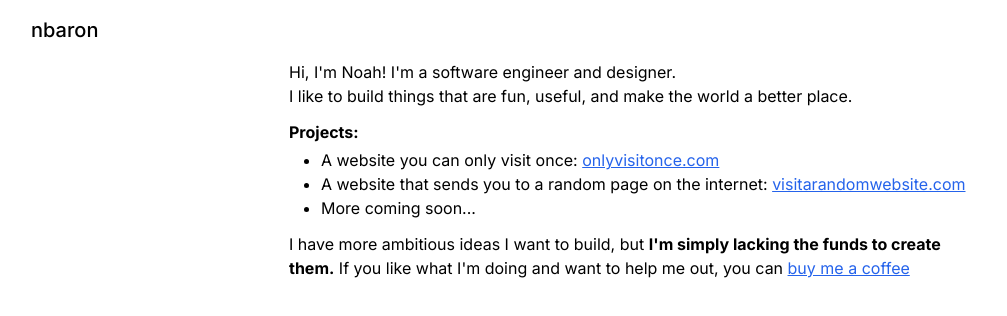
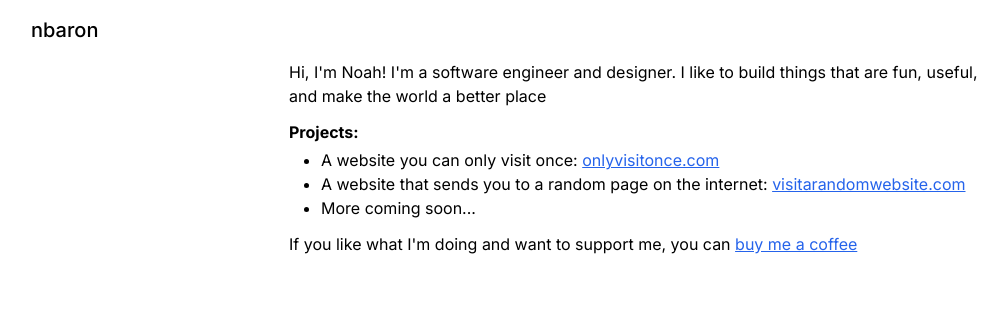
Before and after one commit to noahbaron91/nbaron, a Next.js app: page / in a window 1280 px wide. Shown: the top 316 px of the page, without its empty margins (1-1008 px from the left). Built offline with nearby package versions, Linux system fonts and the light colour scheme.

Commit message:
feat: revert text

```diff
--- a/src/app/page.tsx
+++ b/src/app/page.tsx
@@ -14,9 +14,8 @@ export default function Home() {
       <Header />
       <section className='mx-8 md:mx-auto sm:mx-24 md:max-w-[700px] flex flex-col gap-3'>
         <p>
-          Hi, I{"'"}m Noah! I{"'"}m a software engineer and designer. <br />I
-          like to build things that are fun, useful, and make the world a better
-          place.
+          Hi, I{"'"}m Noah! I{"'"}m a software engineer and designer. I like to
+          build things that are fun, useful, and make the world a better place
         </p>
         <div className='flex flex-col gap-1'>
           <h3 className='font-bold'>Projects:</h3>
@@ -46,9 +45,7 @@ export default function Home() {
         </div>
 
         <p>
-          I have more ambitious ideas I want to build, but{' '}
-          <strong>I{"'"}m simply lacking the funds to create them.</strong> If
-          you like what I{"'"}m doing and want to help me out, you can{' '}
+          If you like what I{"'"}m doing and want to support me, you can{' '}
           <a
             className='underline text-blue-600 hover:text-blue-800 visited:text-purple-600'
             href='https://buymeacoffee.com/noahbaron'
```
